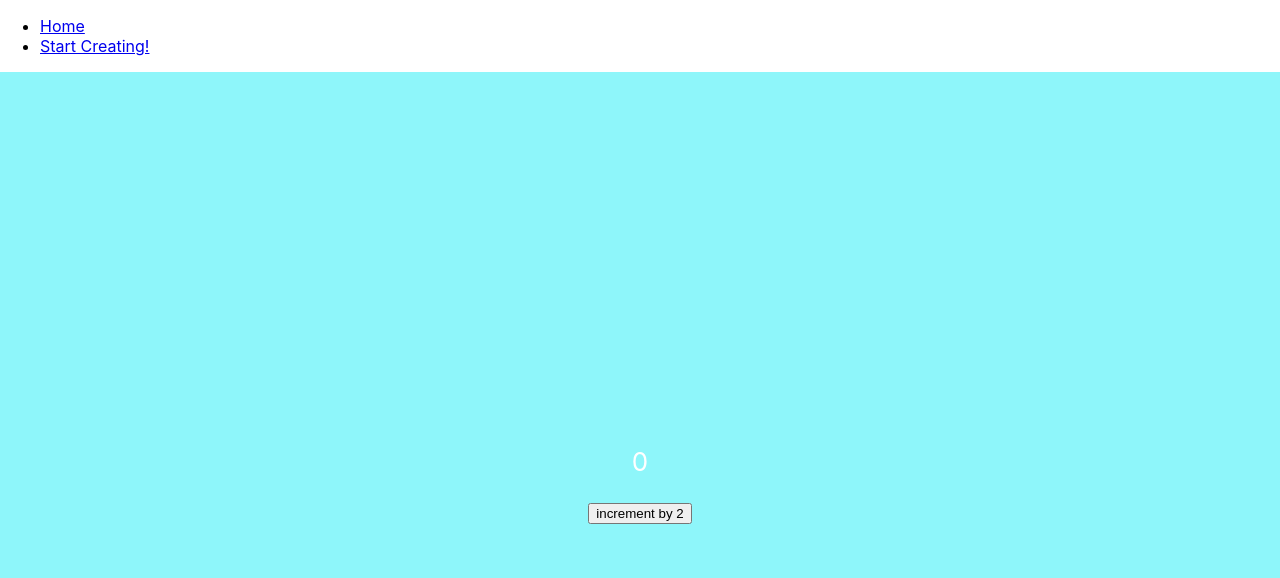
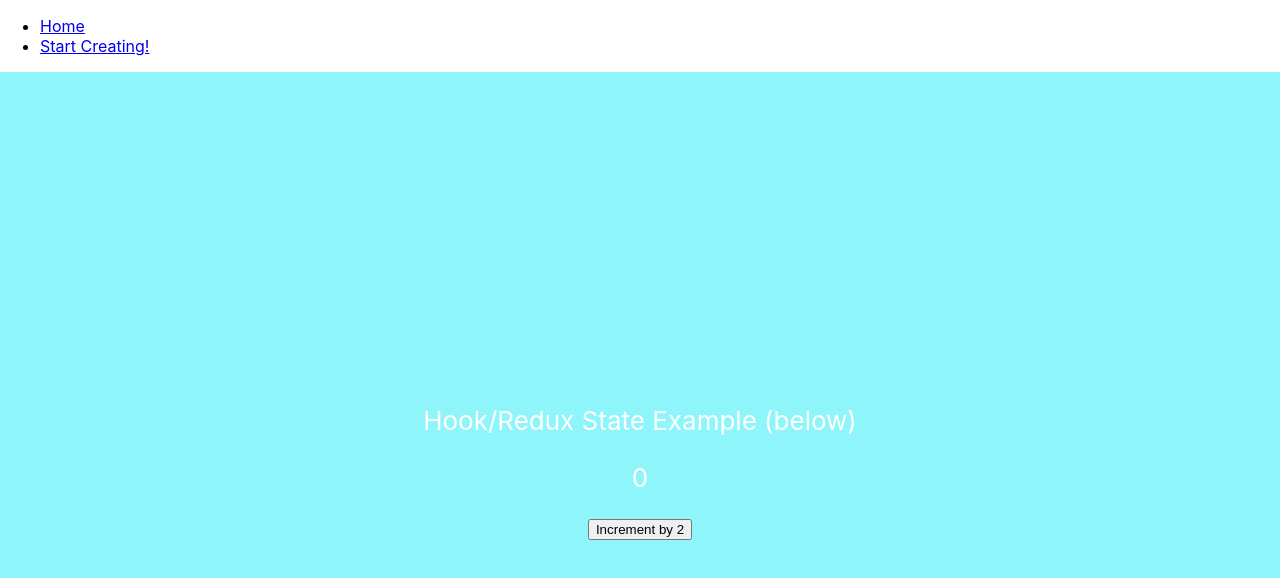
Before and after one commit to kobinkempe/bound.less, a React (Create React App) app in the folder boundless/: page / in a window 1280 px wide. Shown: the top 578 px of the page. Built offline with nearby package versions, Linux system fonts and the light colour scheme.

Commit message:
started making a canvasShelf

```diff
--- a/boundless/src/Draw/Canvas.tsx
+++ b/boundless/src/Draw/Canvas.tsx
@@ -1,8 +1,9 @@
-import { useCallback, useEffect, useRef, useState } from 'react';
+import {RefObject, useCallback, useEffect, useRef, useState} from 'react';
 
 interface CanvasProps {
     width: number;
     height: number;
+    canvasId: number;
 }
 
 type Coordinate = {
@@ -12,7 +13,10 @@ type Coordinate = {
 
 let TEXT_RENDERING_BOOL = true;
 
-const Canvas = ({ width, height }: CanvasProps) => {
+const canvasArr: RefObject<HTMLCanvasElement>[] = [];
+
+
+const Canvas = ({ width, height, canvasId}: CanvasProps) => {
     const canvasRef = useRef<HTMLCanvasElement>(null);
     const [isPainting, setIsPainting] = useState(false);
     const [mousePosition, setMousePosition] = useState<Coordinate | undefined>(undefined);
--- a/boundless/src/Pages/CanvasPage.js
+++ b/boundless/src/Pages/CanvasPage.js
@@ -1,12 +1,14 @@
 import {useParams} from "react-router-dom";
 import Canvas from "../Draw/Canvas"
+
+
 
 export default function CanvasPage(){
     let {canvasId} = useParams();
     return (
         <div>
             <h3>You are viewing canvas #{canvasId}</h3>
-            <Canvas/>
+            <Canvas />
         </div>
     )
 }
--- a/boundless/src/Pages/Home.js
+++ b/boundless/src/Pages/Home.js
@@ -12,11 +12,14 @@ export default function Home() {
     return (
         <div className="App">
             <header className="App-header">
+                <text>
+                    Hook/Redux State Example (below)
+                </text>
                 <p>
                     {count}
                 </p>
                 <button onClick={()=>{dispatch(incrementByAmount(2))}}>
-                    increment by 2
+                    Increment by 2
                 </button>
             </header>
         </div>
```
